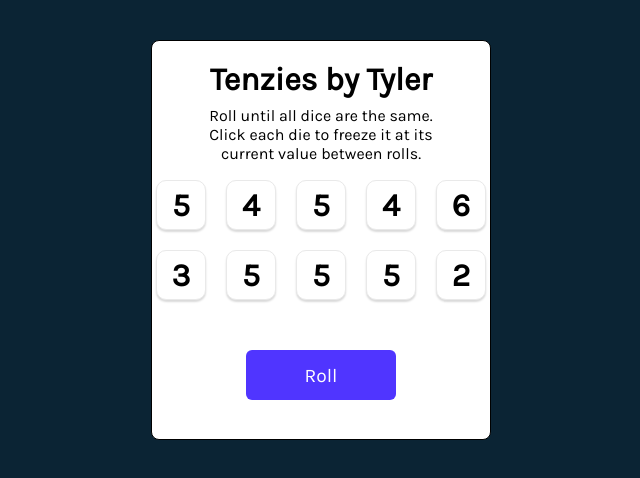
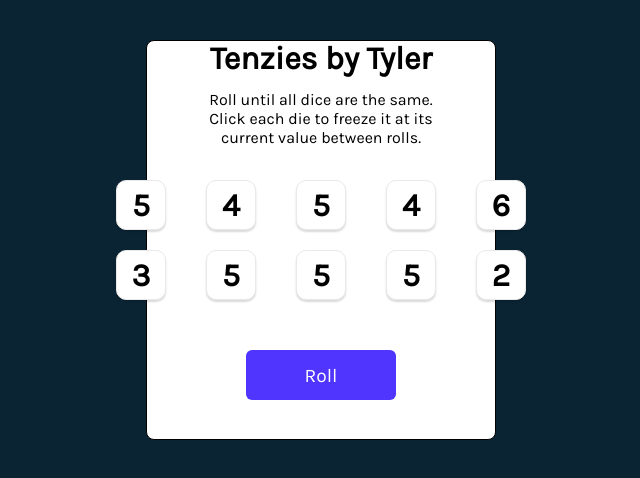
Before and after one commit to td6904/Tenzies-w-react, a React (Create React App) app: page / in a window 1280 px wide. Shown: the top 478 px of the page, without its empty margins (319-959 px from the left). Built offline with nearby package versions, Linux system fonts and the light colour scheme.

Commit message:
margin for resize full

```diff
--- a/src/index.css
+++ b/src/index.css
@@ -1,16 +1,16 @@
 * {
   box-sizing: border-box;
   font-family: 'Karla', sans-serif;
+  margin: 0 10px;
 }
 
 body {
-  margin: 0;
   background-color: #0B2434;
 }
 
 .game-ui {
   height: 400px;
-  width: 340px;
+  width: 350px;
   background-color: white;
   margin: 40px auto;
   border: 1px solid black;
```
